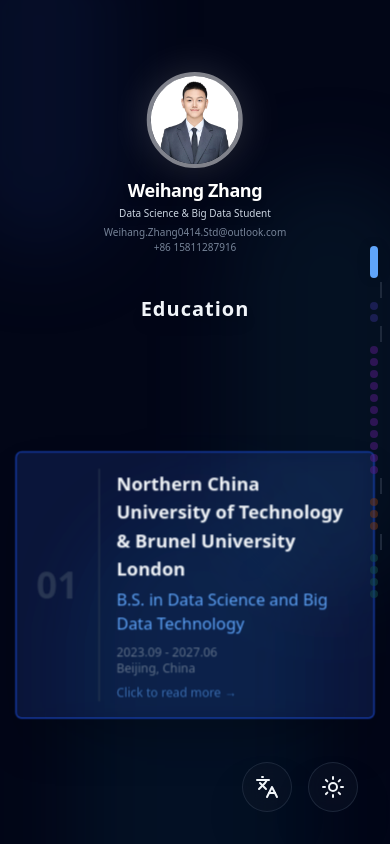
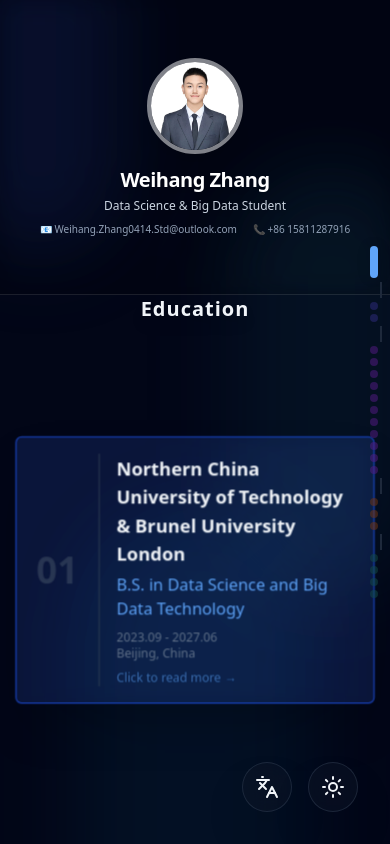
Before and after one commit to Weihang-Zhang0414/resume, a React (Vite) app: page / in a window 390 px wide. Built offline with nearby package versions, Linux system fonts and the light colour scheme.

Commit message:
Update portfolio content

```diff
--- a/src/pages/Home.tsx
+++ b/src/pages/Home.tsx
@@ -154,7 +154,7 @@ const Home: React.FC = () => {
   if (currentItem?.type === 'skill') bgColors = ['bg-teal-400/30 dark:bg-teal-900/30', 'bg-emerald-400/30 dark:bg-emerald-900/30', 'bg-green-400/30 dark:bg-green-900/30'];
 
   return (
-    <div className="relative w-full h-full pt-20">
+    <div className={`relative w-full h-full ${isMobile ? '' : 'pt-20'}`}>
 
       {/* Dynamic Background - Simplified for mobile performance */}
       <div className="fixed inset-0 z-0 overflow-hidden pointer-events-none transition-colors duration-700">
@@ -179,30 +179,36 @@ const Home: React.FC = () => {
         </AnimatePresence>
       </div>
 
-      {/* Axis: Profile Photo (Left/Top) - 1/3 height on portrait */}
-      <div className={`absolute left-1/2 -translate-x-1/2 md:translate-x-0 md:left-[10%] lg:left-[15%] ${isPortrait ? 'top-0 h-[33vh] pt-12' : 'top-[12%] md:top-1/2 md:-translate-y-1/2'} z-40 flex flex-col items-center justify-center`}>
+      {/* Axis: Profile Photo (Top Header in Portrait) */}
+      <div
+        className={`absolute left-1/2 -translate-x-1/2 md:translate-x-0 md:left-[10%] lg:left-[15%] z-40 flex flex-col items-center justify-center transition-all duration-500
+          ${isPortrait
+            ? 'top-0 w-full h-[35vh] bg-white/20 dark:bg-black/20 backdrop-blur-md border-b border-white/10'
+            : 'top-[12%] md:top-1/2 md:-translate-y-1/2'}`}
+      >
         <motion.div
-          className={`${isPortrait ? 'w-24 h-24' : 'w-24 h-24 sm:w-32 sm:h-32 md:w-64 md:h-64'} rounded-full overflow-hidden border-4 border-white/50 shadow-[0_0_40px_rgba(0,0,0,0.15)] dark:shadow-[0_0_40px_rgba(255,255,255,0.15)] cursor-pointer relative group`}
+          className={`${isPortrait ? 'w-24 h-24' : 'w-24 h-24 sm:w-32 sm:h-32 md:w-64 md:h-64'} rounded-full overflow-hidden border-4 border-white/50 shadow-xl cursor-pointer relative group`}
           onDoubleClick={handlePhotoDoubleClick}
           whileHover={{ scale: 1.05 }}
         >
           <img src={data.hero.avatarUrl.startsWith('http') ? data.hero.avatarUrl : `${import.meta.env.BASE_URL}${data.hero.avatarUrl.replace(/^\.?\//, '')}`} alt={data.hero.name[lang]} className="w-full h-full object-cover" />
         </motion.div>
-        <div className={`${isPortrait ? 'mt-2' : 'mt-2 md:mt-6'} text-center`}>
-          <h1 className={`${isPortrait ? 'text-lg' : 'text-lg sm:text-2xl md:text-3xl'} font-bold tracking-tight text-slate-900 dark:text-white drop-shadow-md`}>{data.hero.name[lang]}</h1>
-          <p className={`${isPortrait ? 'text-[10px]' : 'text-[10px] sm:text-sm'} text-slate-600 dark:text-slate-300 mt-0.5 md:mt-2 font-medium drop-shadow-md`}>{data.hero.role[lang]}</p>
+        <div className="mt-3 text-center px-4">
+          <h1 className={`${isPortrait ? 'text-xl' : 'text-lg sm:text-2xl md:text-3xl'} font-bold tracking-tight text-slate-900 dark:text-white drop-shadow-md`}>{data.hero.name[lang]}</h1>
+          <p className={`${isPortrait ? 'text-xs' : 'text-[10px] sm:text-sm'} text-slate-600 dark:text-slate-300 mt-1 font-medium drop-shadow-md`}>{data.hero.role[lang]}</p>
           {isPortrait && (
-            <div className="mt-1 flex flex-col gap-0 text-[10px] font-medium text-slate-500 dark:text-slate-400 opacity-80">
-              <span>{data.hero.email}</span>
-              <span>{data.hero.phone}</span>
+            <div className="mt-2 flex flex-wrap justify-center gap-x-4 gap-y-1 text-[10px] font-medium text-slate-500 dark:text-slate-400">
+              <span className="flex items-center gap-1">📧 {data.hero.email}</span>
+              <span className="flex items-center gap-1">📞 {data.hero.phone}</span>
             </div>
           )}
         </div>
       </div>
 
-      {/* Roulette Wheel (Right side / Center on mobile) - 2/3 height on portrait */}
-      <div className={`absolute left-0 md:left-[40%] right-0 ${isPortrait ? 'top-[33vh] h-[67vh]' : 'top-[45%] md:top-0 h-full md:bottom-0'} overflow-visible pointer-events-none`}>
-        <div className={`relative w-full h-full flex items-center justify-center md:justify-start ${isPortrait ? 'pt-12' : ''}`}>
+      {/* Roulette Wheel - Bottom 2/3 on portrait */}
+      <div className={`absolute left-0 md:left-[40%] right-0 overflow-visible pointer-events-none transition-all duration-500
+        ${isPortrait ? 'bottom-0 h-[65vh]' : 'top-[45%] md:top-0 h-full md:bottom-0'}`}>
+        <div className="relative w-full h-full flex items-center justify-center md:justify-start">
           {items.map((item, index) => {
             const diff = index - activeIndex;
 
@@ -213,15 +219,15 @@ const Home: React.FC = () => {
             const isSameCategory = item.type === currentActiveItem.type;
 
             // Calculations for true circular layout
-            const R = isPortrait ? 250 : isMobile ? 300 : 600; // Even smaller radius on portrait
-            const thetaDeg = diff * (isPortrait ? 15 : isMobile ? 12 : 22);
+            const R = isPortrait ? 220 : isMobile ? 300 : 600; // Tighter radius for portrait 2/3
+            const thetaDeg = diff * (isPortrait ? 18 : isMobile ? 12 : 22);
             const thetaRad = thetaDeg * (Math.PI / 180);
 
             // At diff=0, cos(0)=1, xOffset=0. As diff increases, cos<1, xOffset becomes negative (curves left)
             const xOffset = isMobile ? 0 : R * Math.cos(thetaRad) - R;
             const yOffset = R * Math.sin(thetaRad);
 
-            const scale = Math.max(1 - Math.abs(diff) * (isMobile ? 0.2 : 0.15), 0.75);
+            const scale = Math.max(1 - Math.abs(diff) * (isMobile ? 0.22 : 0.15), 0.75);
             const rotateX = diff * -5;
             const rotateZ = isMobile ? 0 : diff * 5;
 
@@ -229,7 +235,7 @@ const Home: React.FC = () => {
 
             let opacity = 0;
             if (isSameCategory) {
-              opacity = isActive ? 1 : Math.max(1 - Math.abs(diff) * (isMobile ? 0.5 : 0.4), 0);
+              opacity = isActive ? 1 : Math.max(1 - Math.abs(diff) * (isMobile ? 0.5 : 0.4), 0.2);
             }
 
             // Render all items for smooth opacity transitions! Pointer events disabled if hidden
```
